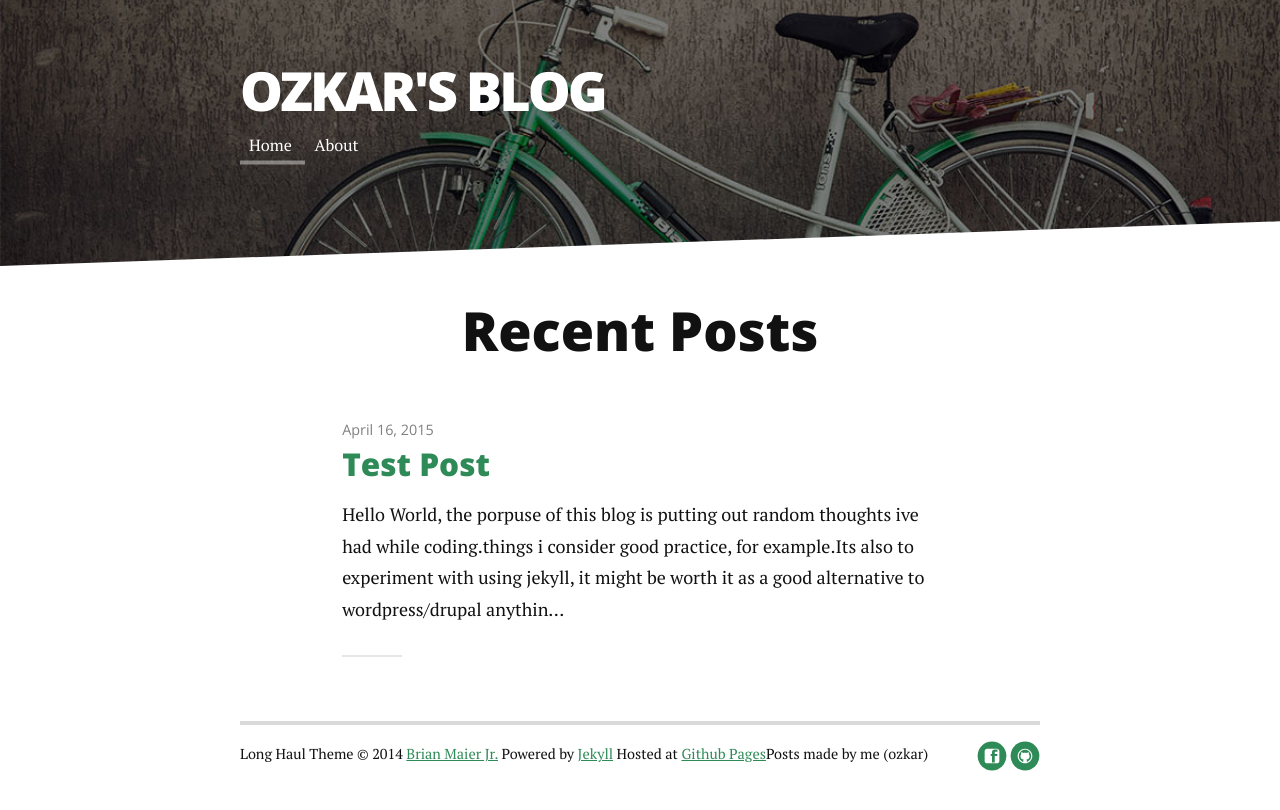
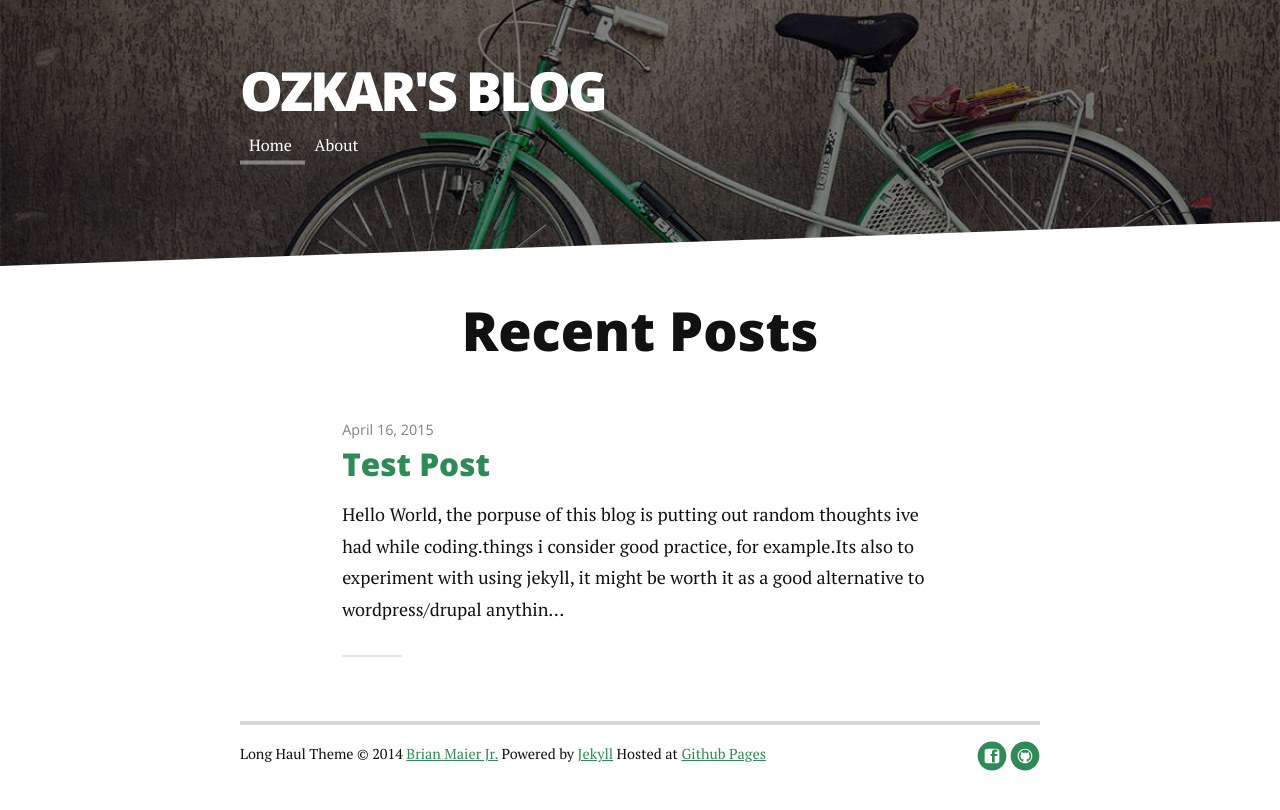
Before and after one commit to ozkar99/ozkar99.github.io, a Jekyll site: the page built from index.html, in a window 1280 px wide. Shown: the top 810 px of the page. Built offline with Jekyll 4.4.1, drawn with Linux system fonts in a browser that asks for light colours; nearby versions of some CDN libraries; Markdown is read by kramdown in place of the engine named in the settings; the list of posts is cut into pages by our own code.

Commit message:
meh, looks bad. + everything on the internet is not yours...

```diff
--- a/_includes/footer.html
+++ b/_includes/footer.html
@@ -1,7 +1,6 @@
 <div class="footer">
    <div class="container">
       <p class="copy">Long Haul Theme &copy; 2014 <a href="http://brianmaierjr.com">Brian Maier Jr.</a> Powered by <a href="http://jekyllrb.com">Jekyll</a> Hosted at <a href="http://pages.github.com/">Github Pages </a></p>
-      <p class="copy">Posts made by me (ozkar) </p>
 
       <div class="footer-links">
          <ul class="noList">
```
